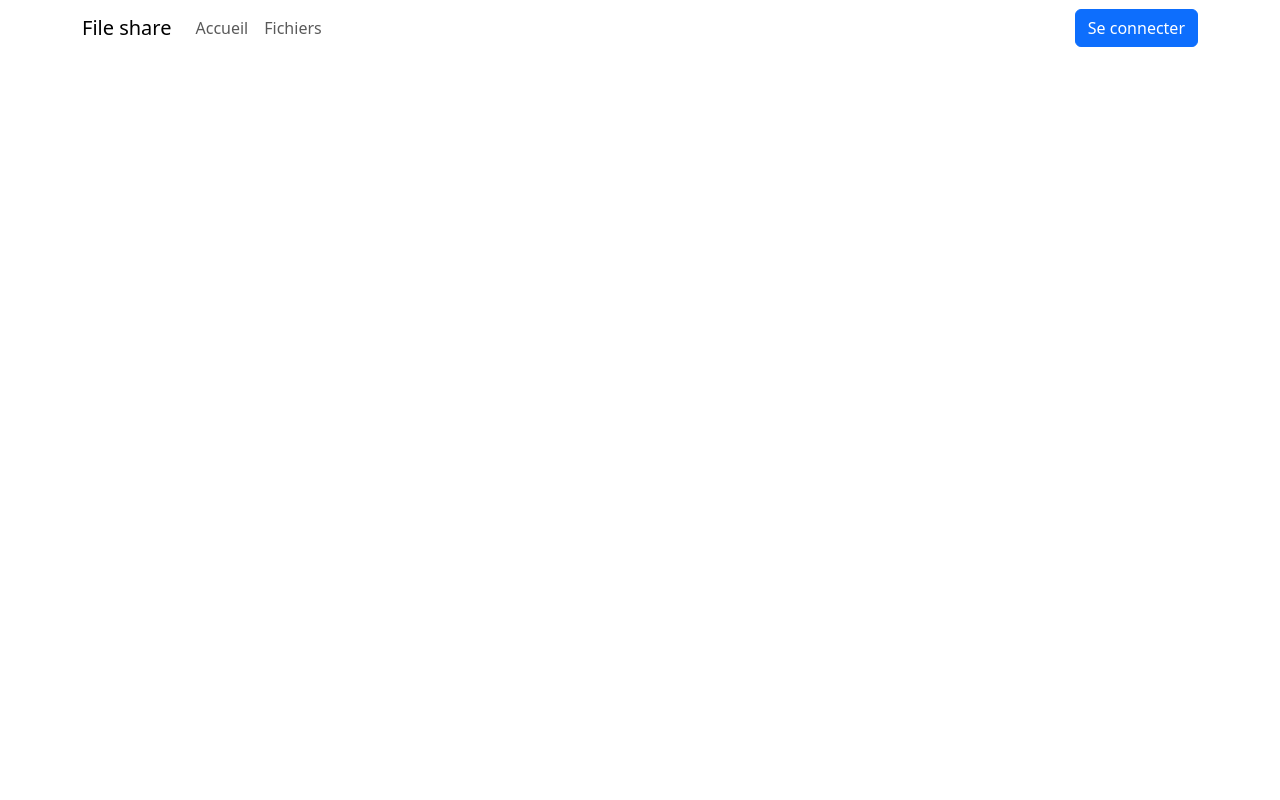
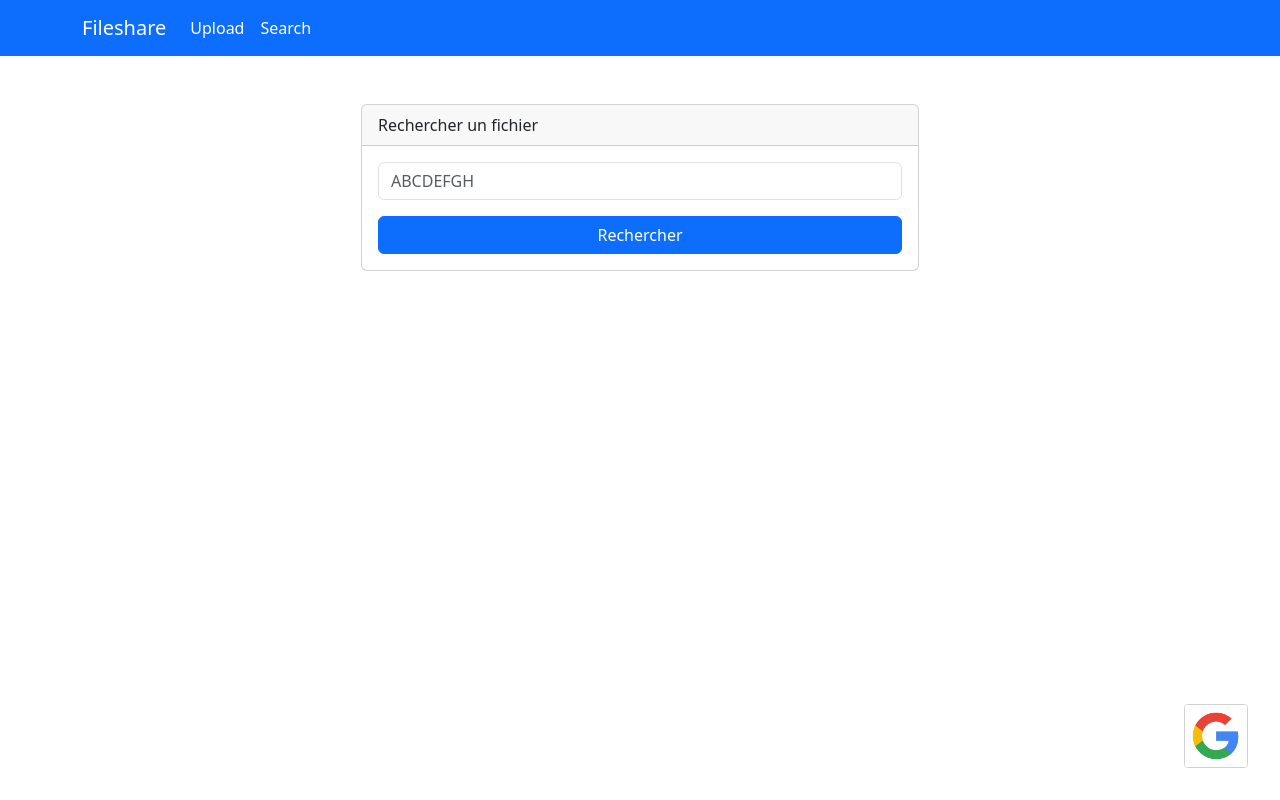
Before and after one commit to andritianaa/fileshare-firebase-react, a React (Vite) app: page /files in a window 1280 px wide. Built offline with nearby package versions, Linux system fonts and the light colour scheme; no server answers.

Commit message:
customize

```diff
--- a/src/App.scss
+++ b/src/App.scss
@@ -1 +1,26 @@
-@import "node_modules/bootstrap/scss/bootstrap"
+@import "node_modules/bootstrap/scss/bootstrap";
+
+
+* {
+    transition: all 0.2s ease-in-out !important;
+}
+
+#google {
+    position: fixed;
+    bottom: 2rem;
+    right: 2rem;
+    height: 64px;
+    width: 64px;
+    cursor: pointer;
+    border: solid 1px #d2d2d2;
+    border-radius: 4px;
+
+    &:hover {
+        filter: drop-shadow(0 2px 6px rgba(0, 0, 0, 0.3))
+    }
+}
+
+.navbar-custom .navbar-toggler {
+    color: #fff !important;
+    border-color: #fff !important;
+}
--- a/src/components/Navbar.tsx
+++ b/src/components/Navbar.tsx
@@ -3,26 +3,42 @@ import { Navbar as ReactNavbar, Container, Nav, Button } from 'react-bootstrap'
 import { Link } from 'react-router-dom'
 import { AuthContext } from '../context/AuthContext'
 import firebase from '../services/firebase'
-
+import google from './../assets/google.png'
 export default function Navbar() {
     const { currentUser, isLoaded } = useContext(AuthContext)
 
     return (
-        <ReactNavbar>
+        <ReactNavbar bg="primary" expand="lg" className="text-white">
             <Container>
-                <ReactNavbar.Brand href='/'>File share</ReactNavbar.Brand>
-                <Nav className='me-auto'>
-                    <Link to='/' className='nav-link'>Accueil</Link>
-                    <Link to='/files' className='nav-link'>Fichiers</Link>
-                    {currentUser && <Link to='/sent' className='nav-link'>Fichiers envoyés</Link>}
-                </Nav>
-                <div className={isLoaded ? '' : 'd-done'}>
-                    {currentUser
-                        ? <Button variant='outline-danger' onClick={async () => await firebase.signOut()}>Se déconnecter</Button>
-                        : <Button variant='primary' onClick={async () => await firebase.signinWithGoogle()}>Se connecter</Button>
-                    }
-                </div>
+                <ReactNavbar.Brand className="text-white" href="#">Fileshare</ReactNavbar.Brand>
+                <ReactNavbar.Toggle aria-controls="ReactNavbar-nav dar" className="text-white" />
+                <ReactNavbar.Collapse id="ReactNavbar-nav">
+                    <Nav className="me-auto">
+                        <Link to="/" className="nav-link text-white">
+                            Upload
+                        </Link>
+                        <Link to="/files" className="nav-link text-white">
+                            Search
+                        </Link>
+                        {currentUser && (
+                            <Link to="/sent" className="nav-link text-white">
+                                My files
+                            </Link>
+                        )}
+                    </Nav>
+                    {/* <div className={isLoaded ? '' : 'd-done'}>
+                        {currentUser ? (
+                            <Button variant="outline-danger" onClick={async () => await firebase.signOut()}>
+                                Se déconnecter
+                            </Button>
+                        ) : (
+                            <></>
+                        )}
+                    </div> */}
+                </ReactNavbar.Collapse>
             </Container>
+            {!currentUser ? (
+                <img id="google" src={google} onClick={async () => await firebase.signinWithGoogle()} />) : (<></>)}
         </ReactNavbar>
-    )
+    );
 }
--- a/src/components/RequestsFile.tsx
+++ b/src/components/RequestsFile.tsx
@@ -1,5 +1,37 @@
+import { Button, Card, Form } from 'react-bootstrap';
+import { FormEvent, useState } from 'react';
+import { useNavigate } from 'react-router-dom';
+import firebaseService from './../services/firebase'
+import Swal from 'sweetalert2';
 export default function RequestsFile() {
+    const [fileId, setFileId] = useState<string>('')
+    const navigate = useNavigate()
+
+    const handleSubmit = async (e: FormEvent<HTMLFormElement>) => {
+        e.preventDefault()
+        const file = await firebaseService.getSingleFile(fileId)
+        if (undefined !== file) {
+            navigate(`/files/${file.id}`)
+            return
+        }
+        else {
+            setFileId('')
+            await Swal.fire({
+                icon: 'error',
+                title: 'Aucun résultats',
+                text: 'Veuillez rechercher avec un identifiant correct'
+            })
+        }
+    }
     return (
-        <div></div>
+        <Card>
+            <Card.Header>Rechercher un fichier</Card.Header>
+            <Card.Body>
+                <Form onSubmit={handleSubmit}>
+                    <Form.Control className='mb-3' type='text' onChange={(e) => setFileId(e.target.value)} placeholder='ABCDEFGH' max='8' minLength={8} maxLength={8} required />
+                    <Button className='w-100' type='submit'>Rechercher</Button>
+                </Form>
+            </Card.Body>
+        </Card>
     )
 }
```
Also changed, not shown: src/components/test.tsx (added, +42 -0 lines), src/assets/google.png (added).
